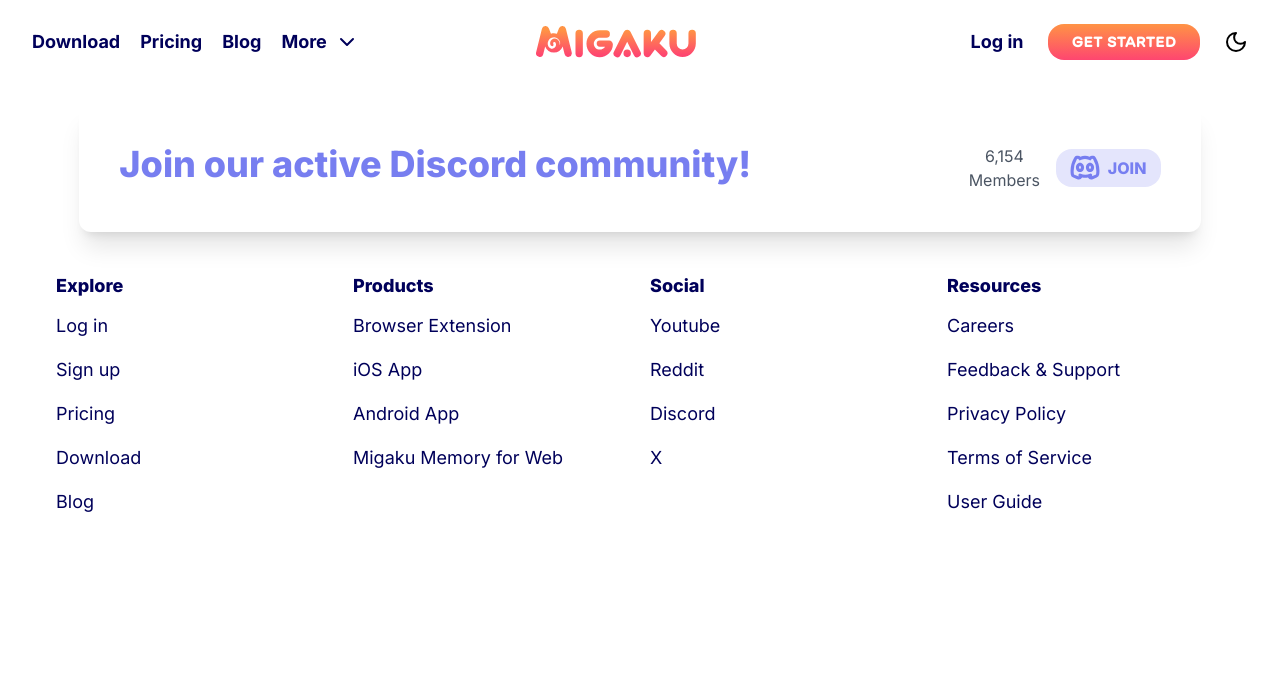
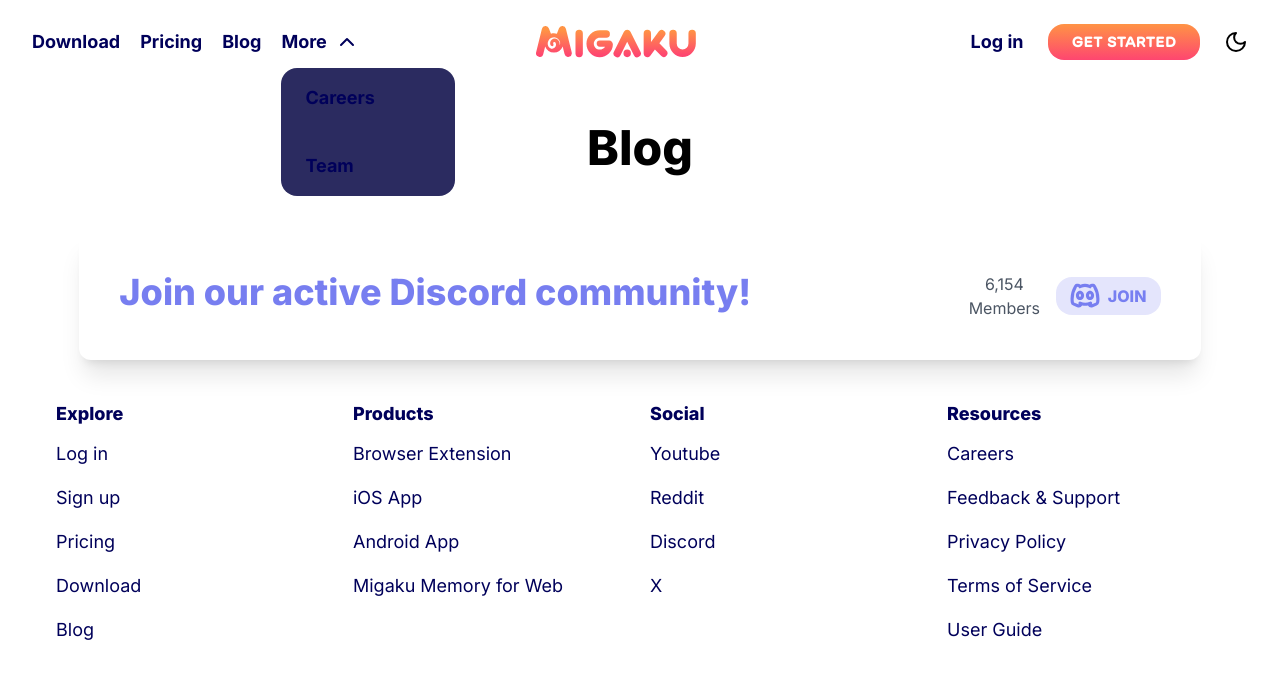
Before and after one commit to JuampiGomez/migaku, a Next.js app: page /blog in a window 1280 px wide. Both pictures are taken after a click on the element "More". Shown: the top 678 px of the page. Built offline with nearby package versions, Linux system fonts and the light colour scheme.

Commit message:
Pages titles Updated

```diff
--- a/app/blog/page.tsx
+++ b/app/blog/page.tsx
@@ -1,7 +1,15 @@
-import ThemeSwitch from "@/components/ThemeSwitch";
+import type { Metadata } from "next";
+
+export const metadata: Metadata = {
+  title: "Blog - Migaku",
+};
 
 const page = () => {
-  return <div></div>;
+  return (
+    <main>
+      <h1 className="text-center font-extrabold text-5xl my-10">Blog</h1>
+    </main>
+  );
 };
 
 export default page;
--- a/app/careers/page.tsx
+++ b/app/careers/page.tsx
@@ -1,4 +1,9 @@
 import Image from "next/image";
+import type { Metadata } from "next";
+
+export const metadata: Metadata = {
+  title: "Careers - Migaku",
+};
 
 const page = () => {
   return (
--- a/app/download/page.tsx
+++ b/app/download/page.tsx
@@ -8,7 +8,12 @@
   CardBorderLeftAndTop,
 } from "@/components/ui/cardBorder3d";
 import Image from "next/image";
-import Link from "next/link";
+
+import type { Metadata } from "next";
+
+export const metadata: Metadata = {
+  title: "Download - Migaku",
+};
 
 const page = () => {
   return (
--- a/app/pricing/page.tsx
+++ b/app/pricing/page.tsx
@@ -6,9 +6,13 @@
 import Link from "next/link";
 import React from "react";
 
-type Props = {};
+import type { Metadata } from "next";
 
-const page = (props: Props) => {
+export const metadata: Metadata = {
+  title: "Pricing - Migaku",
+};
+
+const page = () => {
   return (
     <main>
       <div className="px-6">
--- a/app/team/page.tsx
+++ b/app/team/page.tsx
@@ -2,6 +2,12 @@
 import { TeamMembersTeamPage } from "@/const";
 import { TeamCard } from "@/components/team/Team";
 import Image from "next/image";
+
+import type { Metadata } from "next";
+
+export const metadata: Metadata = {
+  title: "Meet the Team - Migaku",
+};
 
 const page = () => {
   return (
--- a/components/header/Header.tsx
+++ b/components/header/Header.tsx
@@ -133,11 +133,33 @@
           </Link>
 
           <div
-            onClick={() => {}}
-            className="hover:opacity-50 duration-300 cursor-pointer flex items-center gap-2"
+            onClick={() => {
+              setOpenMore((prev) => !prev);
+            }}
+            className="relative"
           >
-            More
-            <ChevronDown />
+            <span className="hover:opacity-50 duration-300 cursor-pointer flex items-center gap-2  ">
+              More
+              <ChevronDown
+                className={`${openMore ? "rotate-180" : ""} duration-200`}
+              />
+            </span>
+            {openMore && (
+              <div className="absolute top-10 flex flex-col gap-2 bg-[#2B2B60] rounded-2xl ">
+                <Link
+                  className="hover:bg-[#454573]  pl-6 pr-20 py-4 rounded-t-2xl"
+                  href={"/careers"}
+                >
+                  Careers
+                </Link>
+                <Link
+                  className="hover:bg-[#454573] pl-6 pr-20 py-4 rounded-b-2xl"
+                  href={"/team"}
+                >
+                  Team
+                </Link>
+              </div>
+            )}
           </div>
         </ul>
         <Link
```
